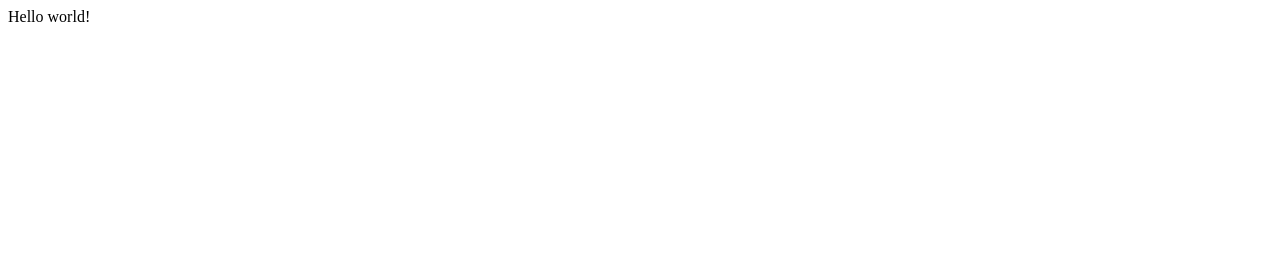
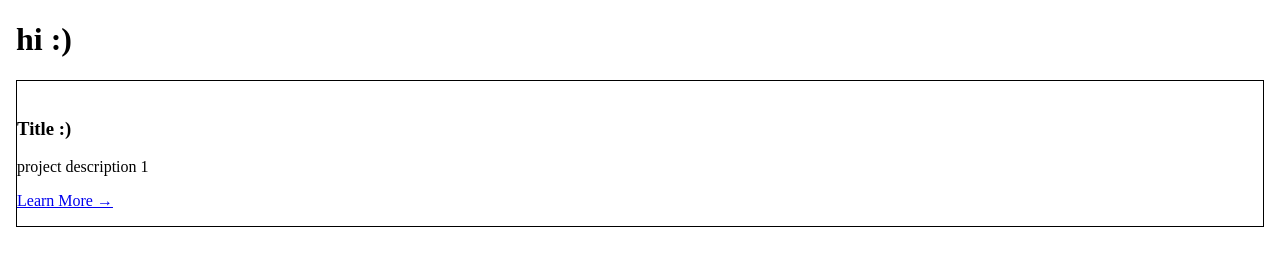
Before and after one commit to PennSpark/sp21-showcase, a Gatsby site: page / in a window 1280 px wide. Built offline with nearby package versions, Linux system fonts and the light colour scheme; Gatsby itself is replaced by a stand-in of ours.

Commit message:
added project component + layout

```diff
--- /dev/null
+++ b/src/components/layout.js
@@ -0,0 +1,19 @@
+import React from "react"
+
+// styling
+// import "../styles/bootstrap.css" // from react-bootstrap
+// import "../styles/global.css"
+
+export default function Layout({ children }) {
+    return (
+        <html lang="en">
+            <head>
+                <title>PCL Showcase</title>
+            </head>
+            <body>
+                {children}
+            <footer style={{height: "50px"}}></footer>
+            </body>
+        </html>
+    )
+}
--- /dev/null
+++ b/src/components/project.js
@@ -0,0 +1,26 @@
+import React from "react"
+
+import "./styles/project.css"
+
+export default class Project extends React.Component {
+  constructor(props) {
+    super(props)
+  }
+
+  render() {
+    return (
+      <div className="project">
+        <div>
+          <img src={this.props.img} />
+        </div>
+        <h3>
+          <span>{this.props.title} </span>
+        </h3>
+        <p>{this.props.description}</p>
+        <p>
+          <a href={this.props.link}>Learn More &rarr;</a>
+        </p>
+      </div>
+    )
+  }
+}
--- /dev/null
+++ b/src/components/styles/project.css
@@ -0,0 +1,3 @@
+.project {
+    border: 1px solid black;
+}
--- a/src/pages/index.js
+++ b/src/pages/index.js
@@ -1,5 +1,14 @@
 import React from "react"
+import Layout from "../components/layout"
+import Involvement from "../components/project"
 
 export default function Home() {
-  return <div>Hello world!</div>
+  return (<Layout>
+      <h1>hi :)</h1>
+      <Involvement
+        title="Title :)"
+        description="project description 1"
+        link="yeet"
+      />
+  </Layout>)
 }
```
